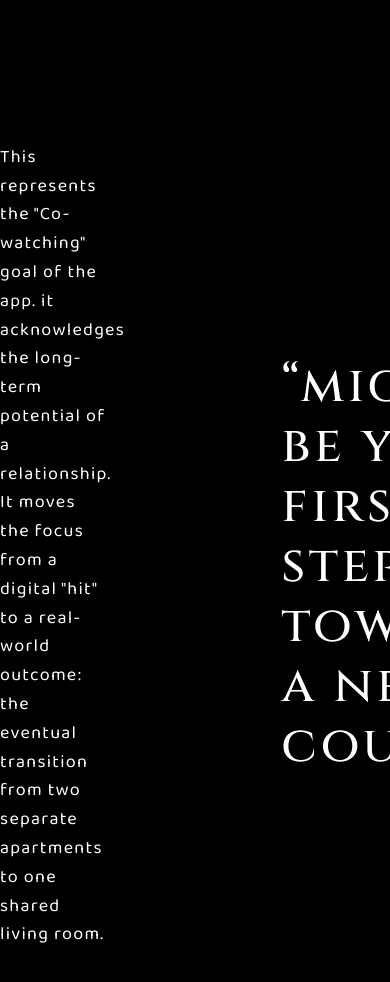
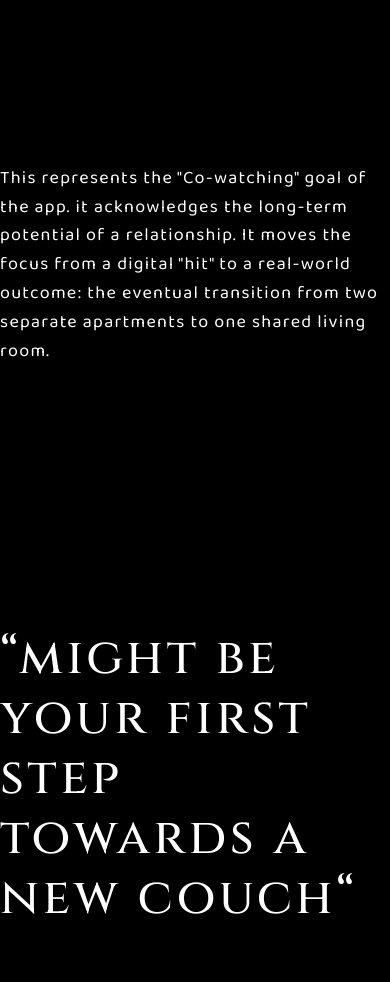
Before and after one commit to SirShabluli/portfolio, a Next.js app: page / in a window 390 px wide. Shown: the part 960-1942 px from the top of the page. Built offline with nearby package versions, Linux system fonts and the light colour scheme.

Commit message:
changed the title starting implementing the md screen

```diff
--- a/src/app/layout.js
+++ b/src/app/layout.js
@@ -22,7 +22,7 @@ const baloo2 = Baloo_2({
 });
 
 export const metadata = {
-  title: "Create Next App",
+  title: "J'Portfolie",
   description: "Generated by create next app",
 };
 
--- a/src/app/page.js
+++ b/src/app/page.js
@@ -127,7 +127,7 @@ export default function Home() {
         </a>
       </section>
       <section className="section-1">
-        <div className="grid grid-cols-12 gap-8 flex justify-center my-20 min-h-screen ">
+        <div className="grid md:grid-cols-8 lg:grid-cols-12 gap-8 flex justify-center my-20 min-h-screen ">
           <div
             className={`col-span-4 md:col-span-3 ${outline} md:col-start-2 flex flex-col justify-center gap-5`}
           >
```
